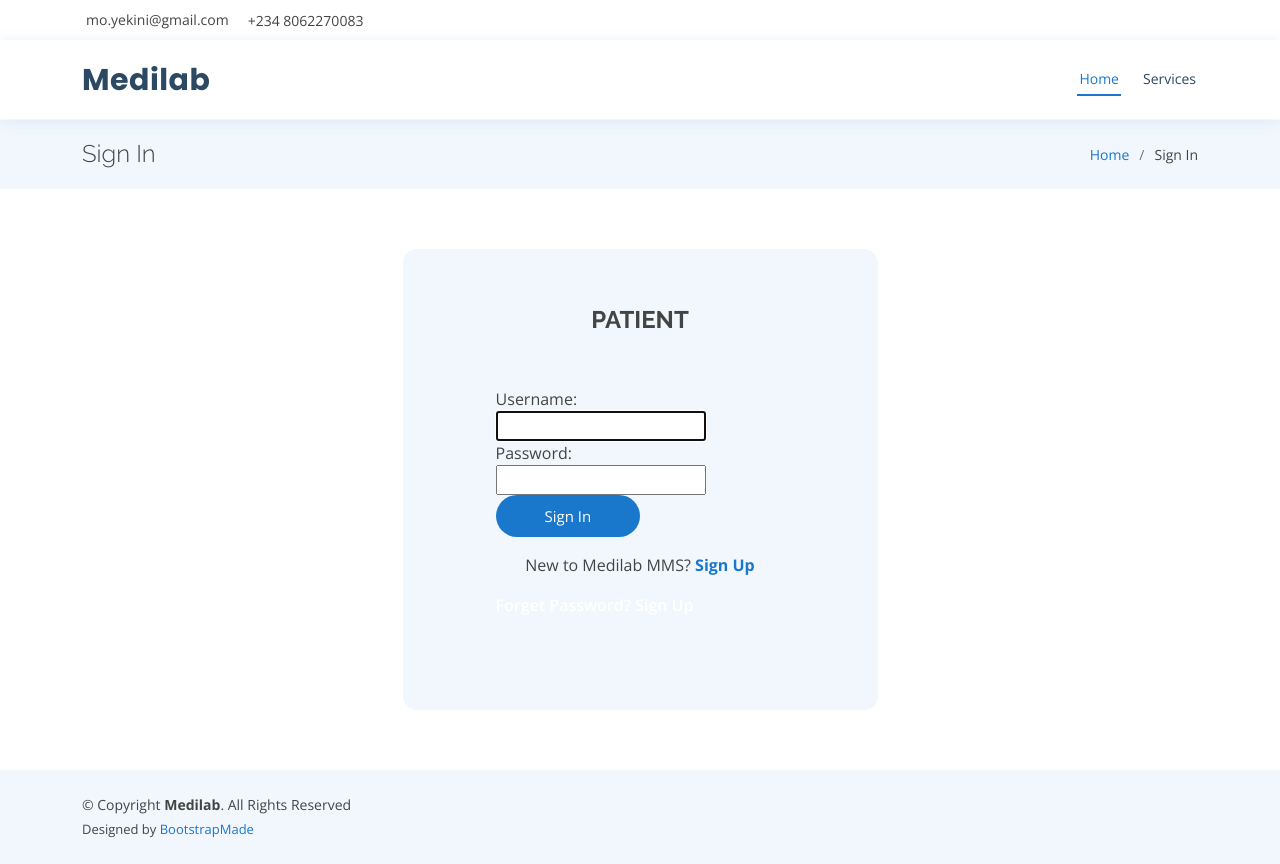
After one commit to moreshud/ehealth, a Django app: page /sign-in/ in a window 1280 px wide. The commit adds this page. Run offline with Django 4.2, Linux system fonts and the light colour scheme; some libraries are stand-ins or nearby versions.

Commit message:
working auth sign-in sign-out

```diff
--- a/core/templates/base.html
+++ b/core/templates/base.html
@@ -49,16 +49,10 @@
     <!-- ======= Top Bar ======= -->
     <div id="topbar" class="d-flex align-items-center fixed-top">
         <div class="container d-flex justify-content-between">
-        <div class="contact-info d-flex align-items-center">
-            <i class="bi bi-envelope"></i> <a href="mailto:contact@example.com">contact@example.com</a>
-            <i class="bi bi-phone"></i> +1 5589 55488 55
-        </div>
-        <div class="d-none d-lg-flex social-links align-items-center">
-            <a href="#" class="twitter"><i class="bi bi-twitter"></i></a>
-            <a href="#" class="facebook"><i class="bi bi-facebook"></i></a>
-            <a href="#" class="instagram"><i class="bi bi-instagram"></i></a>
-            <a href="#" class="linkedin"><i class="bi bi-linkedin"></i></i></a>
-        </div>
+            <div class="contact-info d-flex align-items-center">
+                <i class="bi bi-envelope"></i> <a href="mailto:mo.yekini@gmail.com">mo.yekini@gmail.com</a>
+                <i class="bi bi-phone"></i> +234 8062270083
+            </div>
         </div>
     </div>
 
@@ -66,33 +60,25 @@
     <header id="header" class="fixed-top">
         <div class="container d-flex align-items-center">
 
-        <h1 class="logo me-auto"><a href="index.html">Medilab</a></h1>
+        <h1 class="logo me-auto"><a href="/">Medilab</a></h1>
         <!-- Uncomment below if you prefer to use an image logo -->
         <!-- <a href="index.html" class="logo me-auto"><img src="{% static 'assets/img/logo.png" alt="" class="img-fluid"></a>-->
 
         <nav id="navbar" class="navbar order-last order-lg-0">
             <ul>
-            <li><a class="nav-link scrollto active" href="#hero">Home</a></li>
-            <li><a class="nav-link scrollto" href="#services">Services</a></li>
+                <li><a class="nav-link scrollto active" href="#hero">Home</a></li>
+                <li><a class="nav-link scrollto" href="#services">Services</a></li>
             </ul>
             <i class="bi bi-list mobile-nav-toggle"></i>
         </nav><!-- .navbar -->
+        {% if request.user.is_authenticated %}
+        <a href="/sign-out" class="appointment-btn">Sign Out</a>
+        {% endif %}
 
-        <a href="#appointment" class="appointment-btn scrollto"><span class="d-none d-md-inline">Make an</span> Appointment</a>
+
 
         </div>
     </header><!-- End Header -->
-
-
-
-    <!-- ======= Hero Section ======= slicing it out-->
-    <section id="hero" class="d-flex align-items-center">
-        <div class="container">
-        <h1>Welcome to Medilab</h1>
-        <h2>We are team of talented designers making websites with Bootstrap</h2>
-        <a href="#about" class="btn-get-started scrollto">Get Started</a>
-        </div>
-    </section><!-- End Hero -->
 
     <main id="main">
         {% block content %}{% endblock content %}
--- a/core/templates/hero-section.html
+++ b/core/templates/hero-section.html
@@ -1,7 +1,7 @@
 <!-- ======= Hero Section ======= slicing it out-->
 <section id="hero" class="d-flex align-items-center">
     <div class="container">
-    <h1>Welcome to Medilab</h1>
+    <h1>Welcome to Medilab MMS 1.0</h1>
     <h2>We are team of talented designers making websites with Bootstrap</h2>
     <a href="#about" class="btn-get-started scrollto">Get Started</a>
     </div>
--- /dev/null
+++ b/core/templates/sign-in.html
@@ -0,0 +1,57 @@
+{% extends 'base.html' %}
+{% block title %}Sign In{% endblock title %}
+
+{% block content %}
+<section class="breadcrumbs">
+    <div class="container">
+
+      <div class="d-flex justify-content-between align-items-center">
+        <h2>Sign In</h2>
+        <ol>
+          <li><a href="index.html">Home</a></li>
+          <li>Sign In</li>
+        </ol>
+      </div>
+
+    </div>
+  </section><!-- End Breadcrumbs Section -->
+
+  <section class="inner-page">
+    <div class="container login-container">
+        <div class="row justify-content-center">
+            <div class="col-md-5 login-form">
+                <h4 class="text-center text-uppercase mb-3">
+                    <b>
+                        {% if request.GET.next != "/doctor/" %}
+                        Patient
+                        {% else %}
+                        Doctor
+                        {% endif %}
+                    </b>
+                </h4>
+                <form method="POST">
+                    {% csrf_token %}
+                    {{ form }}
+                    {% comment %} <div class="form-group mb-2">
+                        <input type="text" class="form-control" placeholder="johnDoe@example.com" value="" />
+                    </div>
+                    <div class="form-group mb-2">
+                        <input type="password" class="form-control" placeholder="*****" value="" />
+                    </div> {% endcomment %}
+                    <div class="form-group mb-2">
+                        <input type="submit" class="btnSubmit" value="Sign In" />
+                    </div>
+                    <p class="text-center mt-3">
+                        New to Medilab MMS? <a href="/sign-up/?next={{ request.GET.next }}"><b>Sign Up</b></a>
+                    </p>
+
+                    <div class="form-group">
+                        <a href="#" class="ForgetPwd" value="Login">Forget Password?</a>
+                        <a href="#" class="ForgetPwd" value="Login">Sign Up</a>
+                    </div>
+                </form>
+            </div>
+        </div>
+    </div>
+  </section
+{% endblock content %}
--- a/source/settings.py
+++ b/source/settings.py
@@ -128,3 +128,6 @@ MEDIA_URL = "/media/"
 # https://docs.djangoproject.com/en/4.1/ref/settings/#default-auto-field
 
 DEFAULT_AUTO_FIELD = "django.db.models.BigAutoField"
+
+LOGIN_URL = "/sign-in/"
+LOGIN_REDIRECT = "/"
--- a/source/urls.py
+++ b/source/urls.py
@@ -16,11 +16,16 @@ Including another URLconf
 from django.conf import settings
 from django.conf.urls.static import static
 from django.contrib import admin
+from django.contrib.auth import views as auth_views
 from django.urls import path, include
 from core import views
 
 urlpatterns = [
     path("admin/", admin.site.urls),
+    path("sign-in/", auth_views.LoginView.as_view(template_name="sign-in.html")),
+    path("sign-out/", auth_views.LogoutView.as_view(next_page="/")),
+    path("sign-up/", views.sign_up),
+
     path("", views.home),
     path("patient/", views.patient_home),
     path("doctor/", views.doctor_home),
--- a/static/assets/css/style.css
+++ b/static/assets/css/style.css
@@ -753,6 +753,45 @@ section {
 .why-us .icon-boxes .icon-box-reversed p {
   font-size: 20px;
   color: #fff;
+}
+
+/*--------------------------------------------------------------
+# Sign In
+--------------------------------------------------------------*/
+.login-form{
+  padding: 5%;
+  background: #f1f7fd;
+  border-radius: 3% 3%;
+  border-color: #1977cc;
+  /* box-shadow: 0 1px 1px 0 rgba(0, 0, 0, 0.2), 0 1px 1px 0 rgba(0, 0, 0, 0.19); */
+}
+
+.login-container form{
+  padding: 10%;
+}
+
+.btnSubmit
+{
+  width: 50%;
+  border-radius: 1rem;
+  padding: 1.5%;
+  border: none;
+  cursor: pointer;
+}
+
+.login-form .btnSubmit{
+  font-size: 15px;
+  font-weight: 500;
+  padding: 10px 25px;
+  color: #fff;
+  background-color: #1977cc;
+  border-radius: 30px;
+}
+
+.login-form .ForgetPwd{
+  color: #fff;
+  font-weight: 600;
+  text-decoration: none;
 }
 
 /*--------------------------------------------------------------
```
Also changed, not shown: core/forms.py (added, +20 -0 lines), core/templates/doctor-index.html (+20 -7 lines), core/templates/home.html (+4 -3 lines), core/templates/patient-index.html (+20 -7 lines), core/templates/sign-up.html (added, +53 -0 lines), core/views.py (+28 -2 lines).
